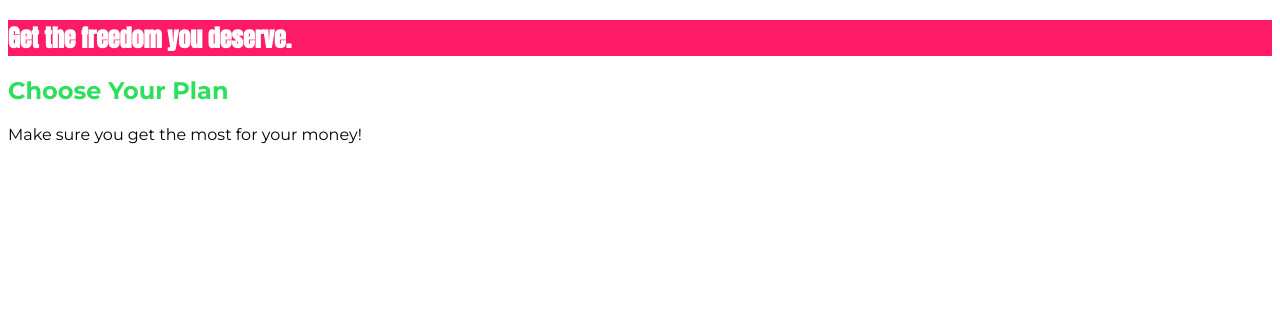
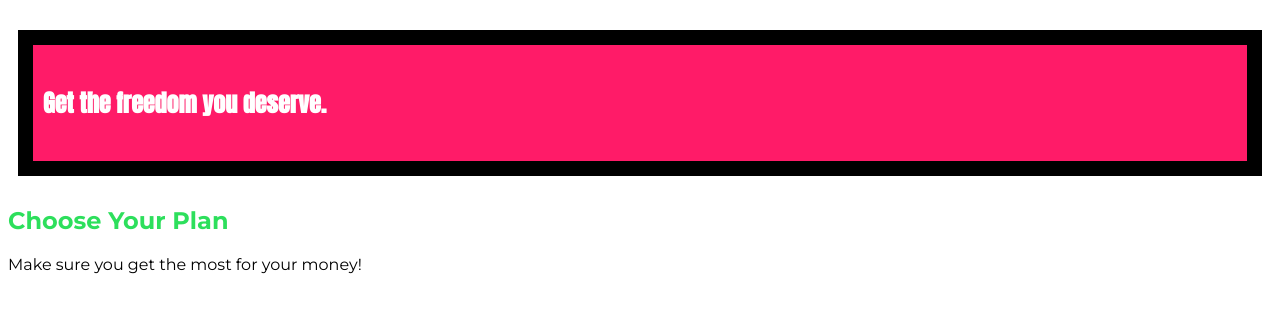
Before and after one commit to TusarSingh/PROJECT--CSS--3--Diving--Deeper--Into--CSS, a plain HTML site: page index.html in a window 1280 px wide. Drawn offline with Linux system fonts and the light colour scheme.

Commit message:
27__Understanding the Box Model

```diff
--- a/main.css
+++ b/main.css
@@ -4,6 +4,17 @@ body {
 
 #product-overview {
   background: #ff1b68;
+  padding-top: 20px;
+  padding-right: 10px;
+  padding-bottom: 20px;
+  padding-left: 10px;
+  border-style: solid;
+  border-color: black;
+  border-width: 15px;
+  margin-top: 30px;
+  margin-right: 10px;
+  margin-bottom: 30px;
+  margin-left: 10px;
 }
 
 .section-title {
```
